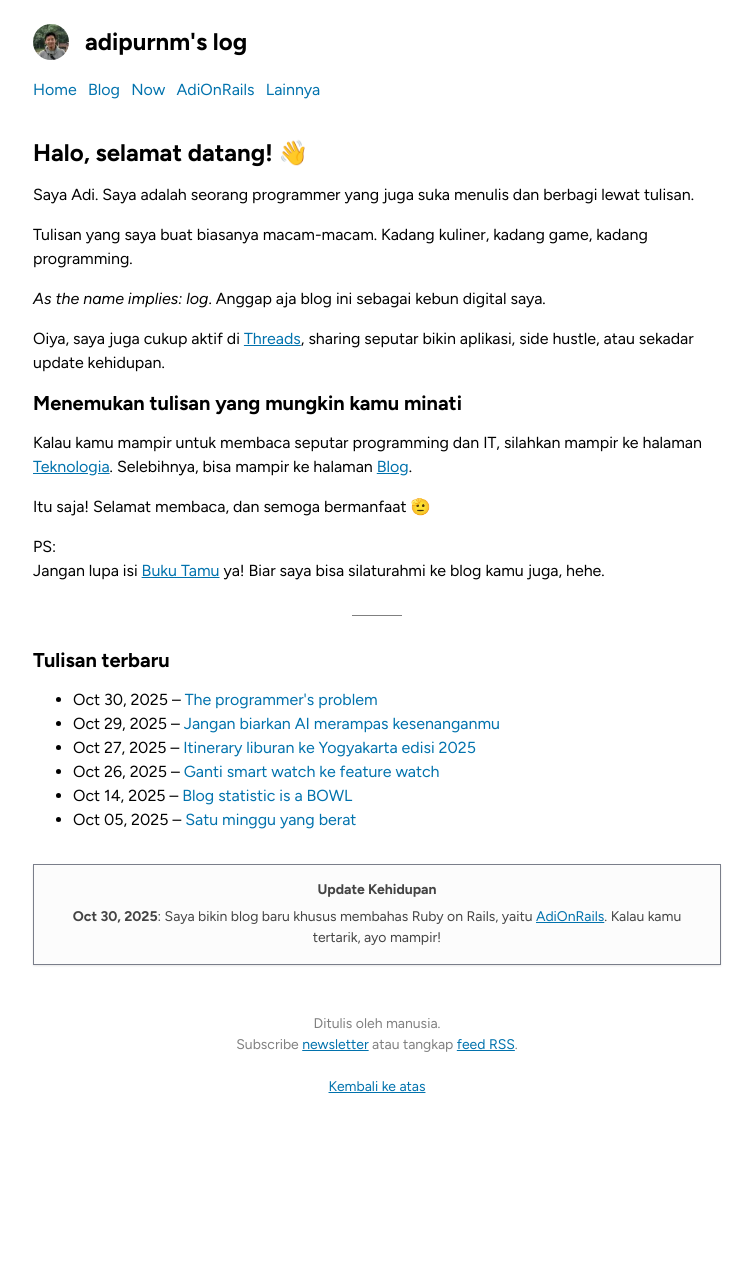
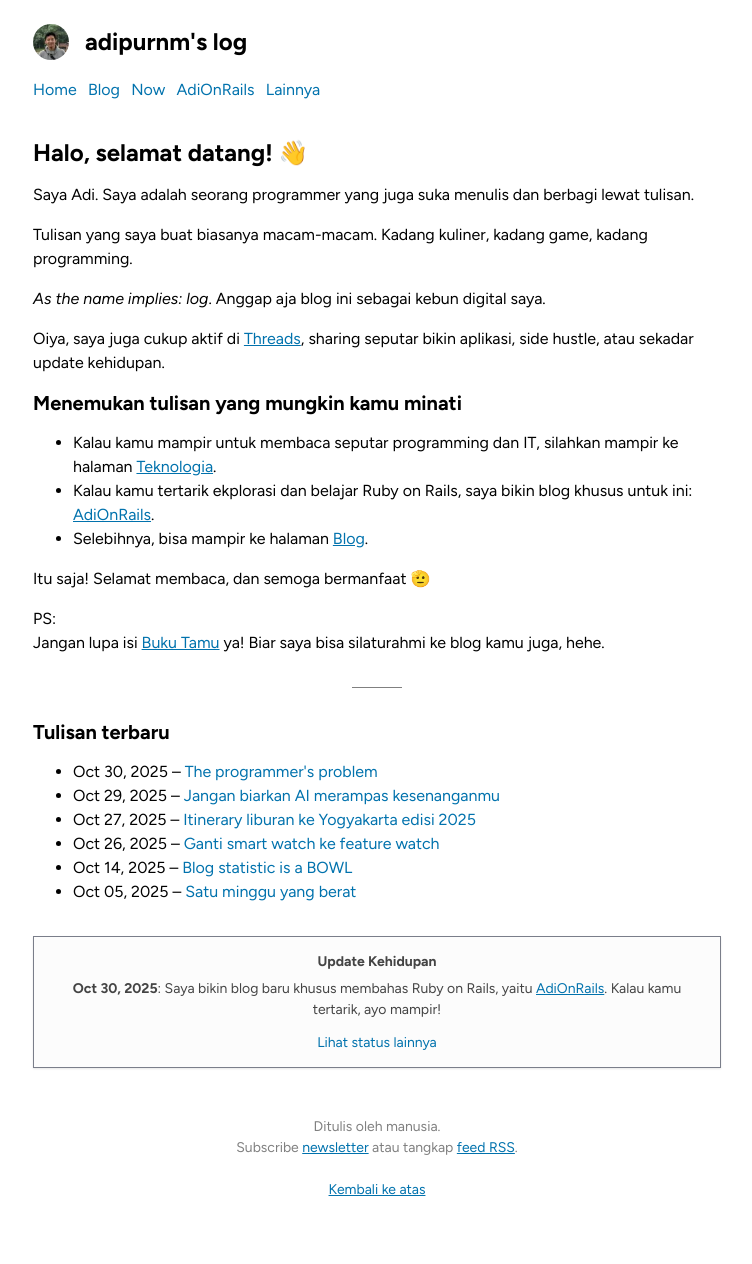
Before and after one commit to adiprnm/weblog, a Jekyll site: the page built from index.html, in a window 1280 px wide. Shown: the whole page, without its empty margins (263-1015 px from the left). Built offline with Jekyll 4.4.1, drawn with Linux system fonts in a browser that asks for light colours; before the commit the page ends 1161 px from its top, so only the background shows below that.

Commit message:
Add status page and update homepage

```diff
--- a/_layouts/default.html
+++ b/_layouts/default.html
@@ -57,9 +57,11 @@
       <footer class="text-gray mt-8 mb-16 text-center text-sm">
         {% assign latest_status = site.data.statuses | first %}
         {% if latest_status %}
-        <div class="mb-4 status">
+        <div class="status mb-12">
           <strong>Update Kehidupan</strong>
-          <p class="mt-2 mb-0"><strong>{{ latest_status.date | date: "%b %-d, %Y" }}</strong>: {{ latest_status.status }}</p>
+          <p class="mt-2"><strong>{{ latest_status.date | date: "%b %-d, %Y" }}</strong>: {{ latest_status.status }}</p>
+
+          <a class="no-text-decoration" href="/status">Lihat status lainnya</a>
         </div>
         {% endif %}
         <p>
--- a/_sass/base.scss
+++ b/_sass/base.scss
@@ -108,6 +108,7 @@
 }
 .mt-16 { margin-top: 4rem; }
 .mb-16 { margin-bottom: 4rem; }
+.mb-12 { margin-bottom: 3rem; }
 .mt-8 { margin-top: 2rem; }
 .mt-6 { margin-top: 1.5rem; }
 .mt-4 { margin-top: 1rem; }
@@ -132,6 +133,7 @@
 .items-end { align-items: flex-end; }
 .gap-2 { gap: 0.5rem; }
 .text-center { text-align: center; }
+.no-text-decoration { text-decoration: none; }
 .text-gray { color: gray; }
 .text-red { color: red; }
 .text-black { color: black; }
@@ -304,7 +306,6 @@
   background-color: #fcfcfc;
   color: #444444;
   box-shadow: 0 1px 2px rgba(0, 0, 0, 0.1);
-  margin-bottom: 3rem;
 }
 
 @media (prefers-color-scheme: dark) {
--- a/index.html
+++ b/index.html
@@ -16,7 +16,11 @@
 
 <strong style="font-size: 20px">Menemukan tulisan yang mungkin kamu minati</strong>
 
-<p>Kalau kamu mampir untuk membaca seputar programming dan IT, silahkan mampir ke halaman <a href="/teknologia">Teknologia</a>. Selebihnya, bisa mampir ke halaman <a href="/blog">Blog</a>.</p>
+<ul>
+  <li>Kalau kamu mampir untuk membaca seputar programming dan IT, silahkan mampir ke halaman <a class="underline" href="/teknologia">Teknologia</a>.</li>
+  <li>Kalau kamu tertarik ekplorasi dan belajar Ruby on Rails, saya bikin blog khusus untuk ini: <a class="underline" target="_blank" href="https://adionrails.com">AdiOnRails</a>.</li>
+  <li>Selebihnya, bisa mampir ke halaman <a class="underline" href="/blog">Blog</a>.</li>
+</ul>
 
 <p>Itu saja! Selamat membaca, dan semoga bermanfaat 🫡 </p>
 
```
Also changed, not shown: status.html (added, +10 -0 lines).
